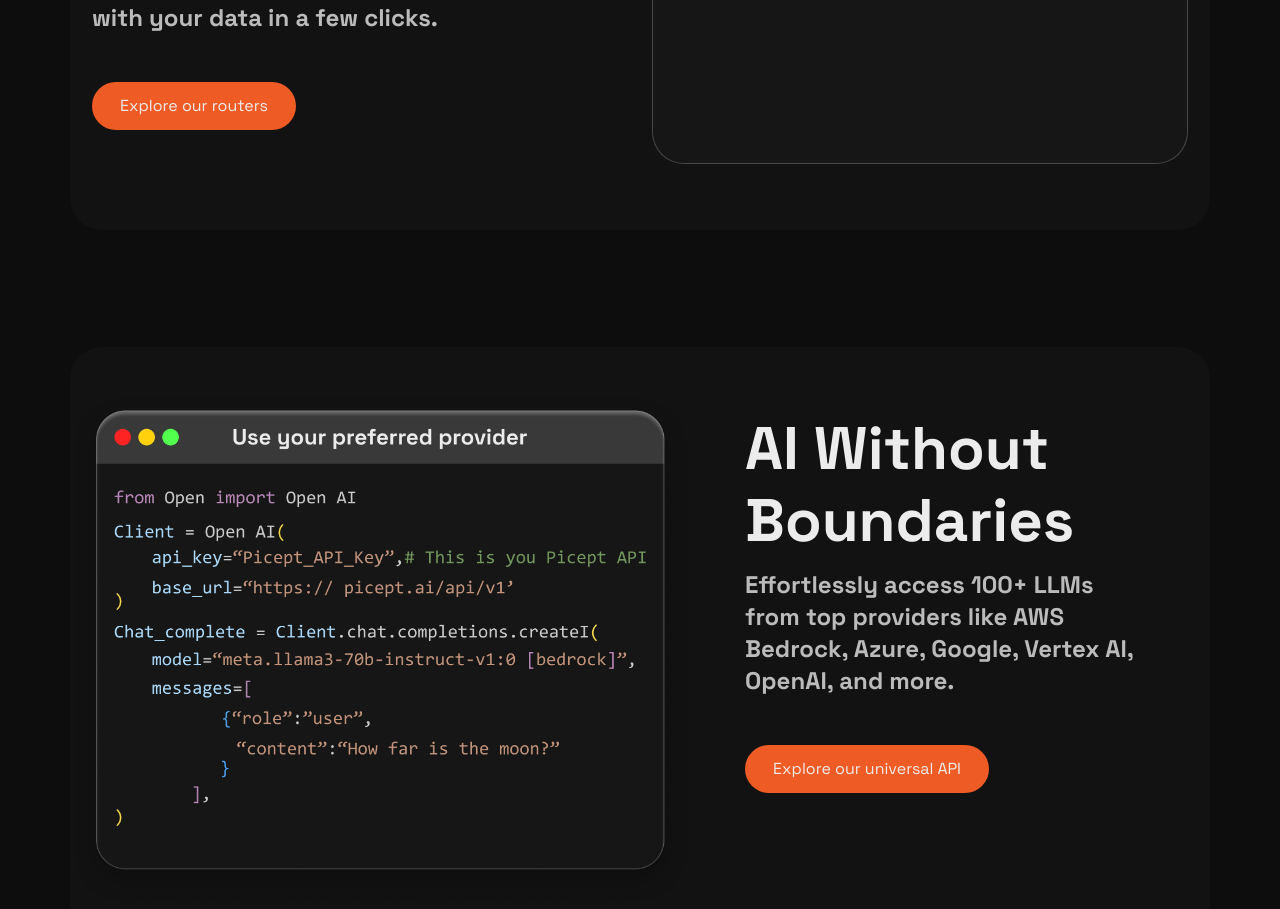
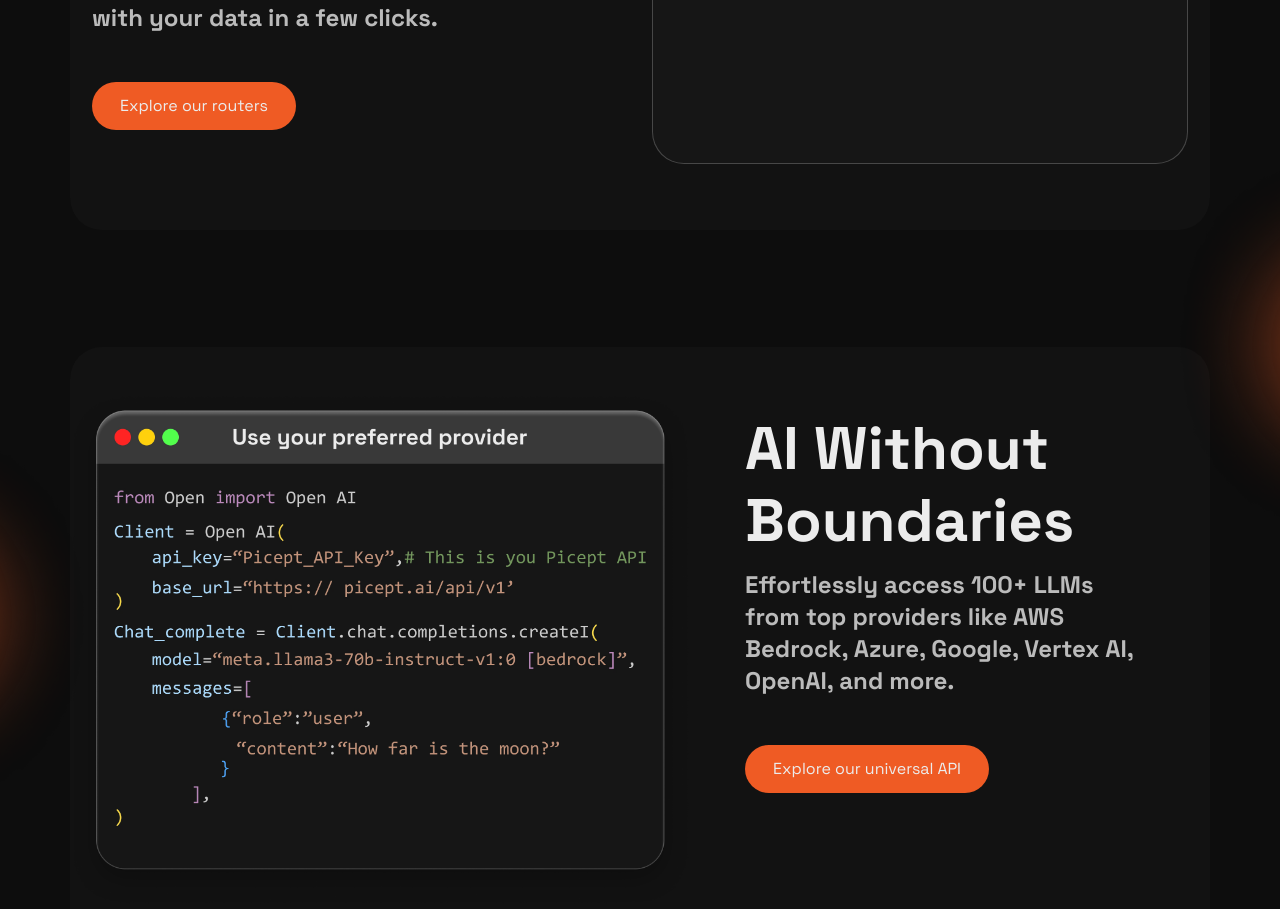
Before and after one commit to ritu-477/picept, a React (Create React App) app: page / in a window 1280 px wide. Shown: the part 4040-4949 px from the top of the page. Built offline with nearby package versions, Linux system fonts and the light colour scheme.

Commit message:
add ellipse

```diff
--- a/src/components/AiWithout.jsx
+++ b/src/components/AiWithout.jsx
@@ -4,10 +4,15 @@
 import CommonHeading from '../common/CommonHeading'
 import PrimaryPara from '../common/PrimaryPara'
 import CommonButton from '../common/CommonButton'
+import aiEllipse from '../assets/images/webp/mission-ellipse.webp'
+import aiRightEllipse from '../assets/images/webp/ai-right-ellipse.webp'
+
 
 const AiWithout = () => {
   return (
-    <div className='lg:pt-[61px] md:pt-14 sm:pt-12 pt-6 md:pb-[68px] sm:pb-12 pb-6'>
+    <div className='lg:pt-[61px] md:pt-14 sm:pt-12 pt-6 md:pb-[68px] sm:pb-12 pb-6 relative'>
+      <img className='absolute left-0 -z-10 max-w-[411px] lg:block hidden h-[411px] top-[17%]' src={aiEllipse} alt="ai-ellipse" />
+      <img className='absolute right-0 -z-10 max-w-[411px] lg:block hidden h-[411px] top-[-20%]' src={aiRightEllipse} alt="ai-ellipse" />
       <div className='container'>
         <div className='lg:py-[66px] md:py-12 sm:py-8 py-6 px-6 rounded-[32px] bg-light-white'>
           <div className='flex lg:flex-row flex-wrap -mx-3 justify-between flex-col-reverse'>
--- a/src/components/BackToTop.jsx
+++ b/src/components/BackToTop.jsx
@@ -19,7 +19,7 @@
         <div className='relative'>
             {visible && (
                 <div
-                    className='border bg-light-black rounded-full p-2 sm:p-4 fixed bottom-4 right-4'
+                    className='border bg-light-black rounded-full p-2 sm:p-3 fixed bottom-4 right-4'
                     onClick={scrollToTop}
                 >
                     <Icon iconName="doubleArrow" />
```
Also changed, not shown: src/assets/images/webp/ai-right-ellipse.webp (added).
